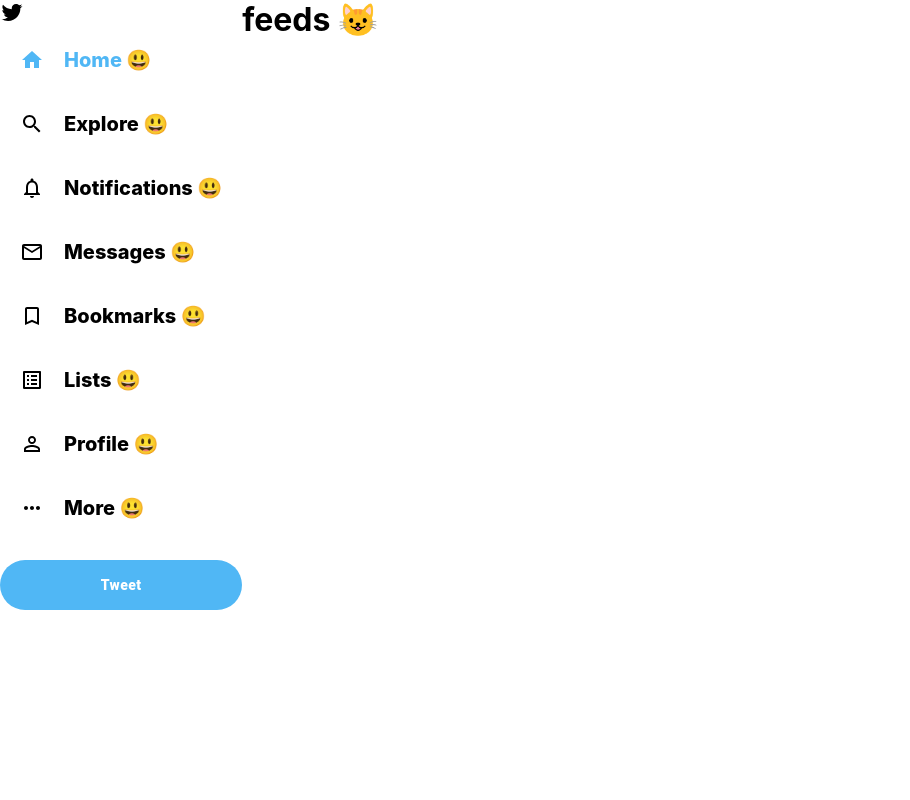
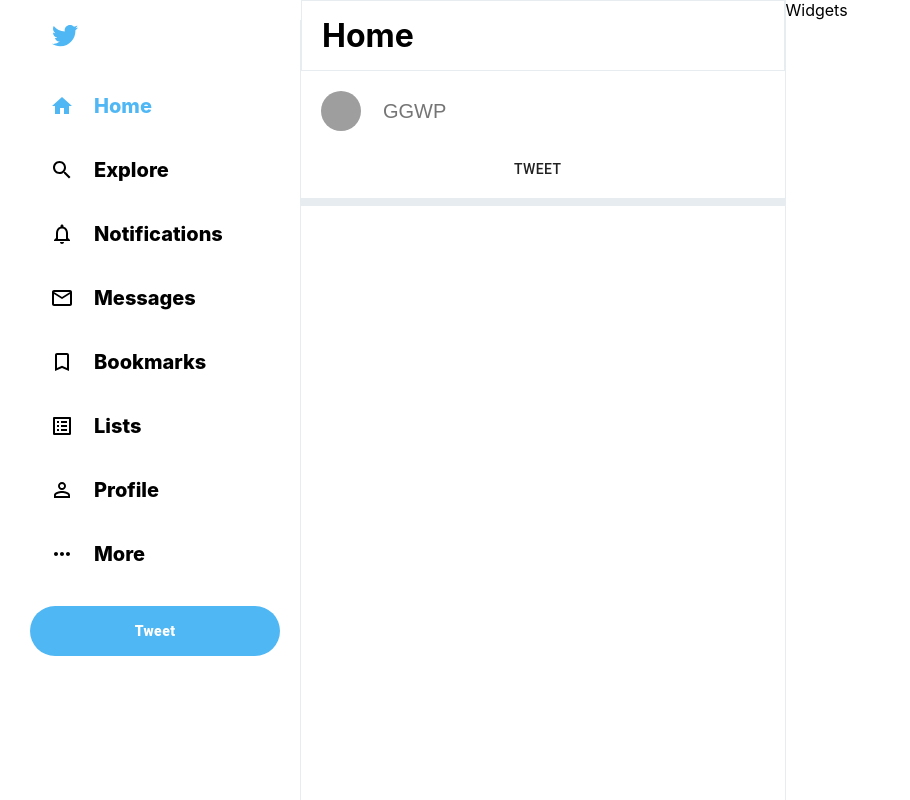
Before and after one commit to m1-key/m1key-TwitterClone, a React (Create React App) app: page / in a window 1280 px wide. Shown: the whole page, without its empty margins (0-910 px from the left). Built offline with nearby package versions, Linux system fonts and the light colour scheme; grey boxes are pictures that could not be loaded.

Commit message:
TweetBox added

```diff
--- a/src/App.css
+++ b/src/App.css
@@ -5,4 +5,9 @@
 
 .app{
     display: flex;
+    height: 100vh;
+    max-width: 1300px;
+    margin-left: auto;
+    margin-right: auto;
+    padding: 0 10px;
 }
--- a/src/App.js
+++ b/src/App.js
@@ -2,12 +2,14 @@
 import './App.css';
 import SideBar from './SideBar'
 import Feed from './Feed'
+import Widget from "./Widget/index"
 
 function App() {
   return (
     <div className="app">
      <SideBar/>
      <Feed/>
+     <Widget/>
     </div>
   );
 }
--- a/src/Feed/index.css
+++ b/src/Feed/index.css
@@ -0,0 +1,24 @@
+.feed{
+    flex: 0.4;
+    border-right: 1px solid var(--twitter-background);
+    min-width: fit-content;
+    overflow-y: scroll;
+}
+
+.feed::-webkit-scrollbar{
+    display: none;
+}
+
+.feed--header {
+    position: sticky;
+    top: 0;
+    background-color: white;
+    z-index: 100;
+    border: 1px solid var(--twitter-background);
+    padding: 15px 20px;
+}
+
+.feed--header > h2{
+    font-weight: 800;
+    font-size: 20px;
+}
--- a/src/Feed/index.js
+++ b/src/Feed/index.js
@@ -1,11 +1,15 @@
-import React from 'react'
-
+import React from "react";
+import "./index.css";
+import TweetBox from "../Utility/TweetBox/index"
 function Feed() {
-    return (
-        <div>
-            <h1>feeds 😺</h1>
-        </div>
-    )
+  return (
+    <div className="feed">
+      <div className="feed--header">
+        <h1>Home</h1>
+      </div>
+      <TweetBox />
+    </div>
+  );
 }
 
-export default Feed
+export default Feed;
--- a/src/SideBar/SidebarOption.js
+++ b/src/SideBar/SidebarOption.js
@@ -5,7 +5,7 @@
   return (
     <div className={`sidebarOption ${props.active && 'sidebarOption--active'}`}>
         <props.Icon></props.Icon>
-      <h2>{props.text} 😃 </h2>
+      <h2>{props.text} </h2>
     </div>
   );
 }
--- a/src/SideBar/index.css
+++ b/src/SideBar/index.css
@@ -1,3 +1,19 @@
+.sidebar{
+  border-right: 1px solid var(--twitter-background);
+  flex: 0.2;
+  min-width: 250px;
+  margin-top: 20px;
+  padding-left: 20px;
+  padding-right: 20px;
+}
+
+.sidebar--twitterIcon{
+  color: var(--twitter-color);
+  font-size: 30px !important;
+  margin-left: 20px;
+  margin-bottom: 20px;
+}
+
 .sidebar--tweet {
   background-color: var(--twitter-color) !important;
   border: none !important;
--- a/src/SideBar/index.js
+++ b/src/SideBar/index.js
@@ -16,7 +16,7 @@
 function SideBar() {
   return (
     <div className="sidebar">
-      <TwitterIcon />
+      <TwitterIcon className="sidebar--twitterIcon"/>
       <SidebarOption active Icon={HomeIcon} text={"Home"} />
       <SidebarOption Icon={SearchIcon} text={"Explore"} />
       <SidebarOption Icon={NotificationsNoneIcon} text={"Notifications"} />
--- /dev/null
+++ b/src/Utility/TweetBox/index.css
@@ -0,0 +1,22 @@
+.tweetBox{
+    padding-bottom: 10px;
+    padding-right: 10px;
+    border-bottom: 8px solid var(--twitter-background);
+}
+
+.tweetBox > form{
+    display: flex;
+    flex-direction: column;
+}
+
+.tweetBox--input{
+    padding: 20px;
+    display: flex;
+}
+
+.tweetBox--input > input {
+    flex: 1;
+    margin-left: 20px;
+    font-size: 20px;
+    border: none;
+}
--- /dev/null
+++ b/src/Utility/TweetBox/index.js
@@ -0,0 +1,19 @@
+import React from 'react'
+import "./index.css"
+import { Avatar, Button } from "@material-ui/core"
+
+function TweetBox() {
+    return (
+        <div className="tweetBox">
+            <form>
+                <div className="tweetBox--input">
+                    <Avatar src="https://avatars2.githubusercontent.com/u/39923784?s=460&u=dffe3fe8a5b147420174c0aaede8b40b688efff8&v=4"/>
+                    <input placeholder="GGWP" type="text"/>
+                </div>
+                <Button>Tweet</Button>
+            </form>
+        </div>
+    )
+}
+
+export default TweetBox
--- a/src/Widget/index.css
+++ b/src/Widget/index.css
@@ -0,0 +1,3 @@
+.widgets{
+    flex: 0.3;
+}
--- a/src/Widget/index.js
+++ b/src/Widget/index.js
@@ -0,0 +1,11 @@
+import React from 'react'
+import "./index.css"
+function Widget() {
+    return (
+        <div className="widgets">
+           Widgets
+        </div>
+    )
+}
+
+export default Widget
```
